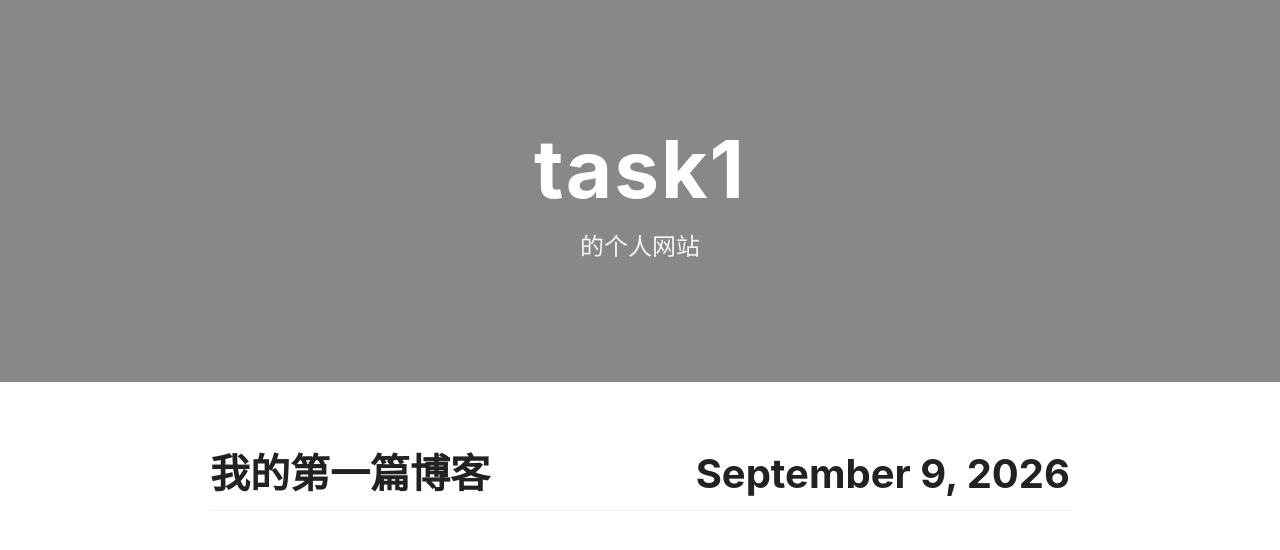
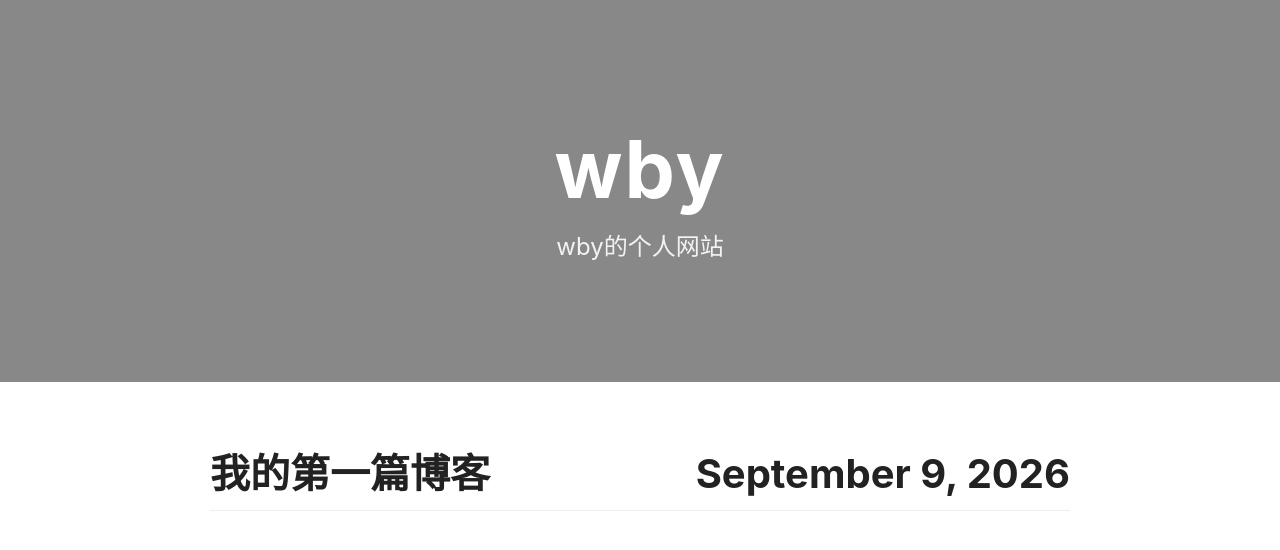
Before and after one commit to wby071115/task1, a Jekyll site: the page built from README.md, in a window 1280 px wide. Shown: the top 550 px of the page. Built offline with Jekyll 4.4.1, drawn with Linux system fonts in a browser that asks for light colours; our own code applies the rules of GitHub Pages for plain Markdown files.

Commit message:
Update site configuration with new details

```diff
--- a/_config.yml
+++ b/_config.yml
@@ -1,4 +1,4 @@
-title:
-description: 的个⼈⽹站
-author:
-baseurl: "/"
+title: wby
+description: wby的个⼈⽹站
+author: wby
+baseurl: "/task1"
```
